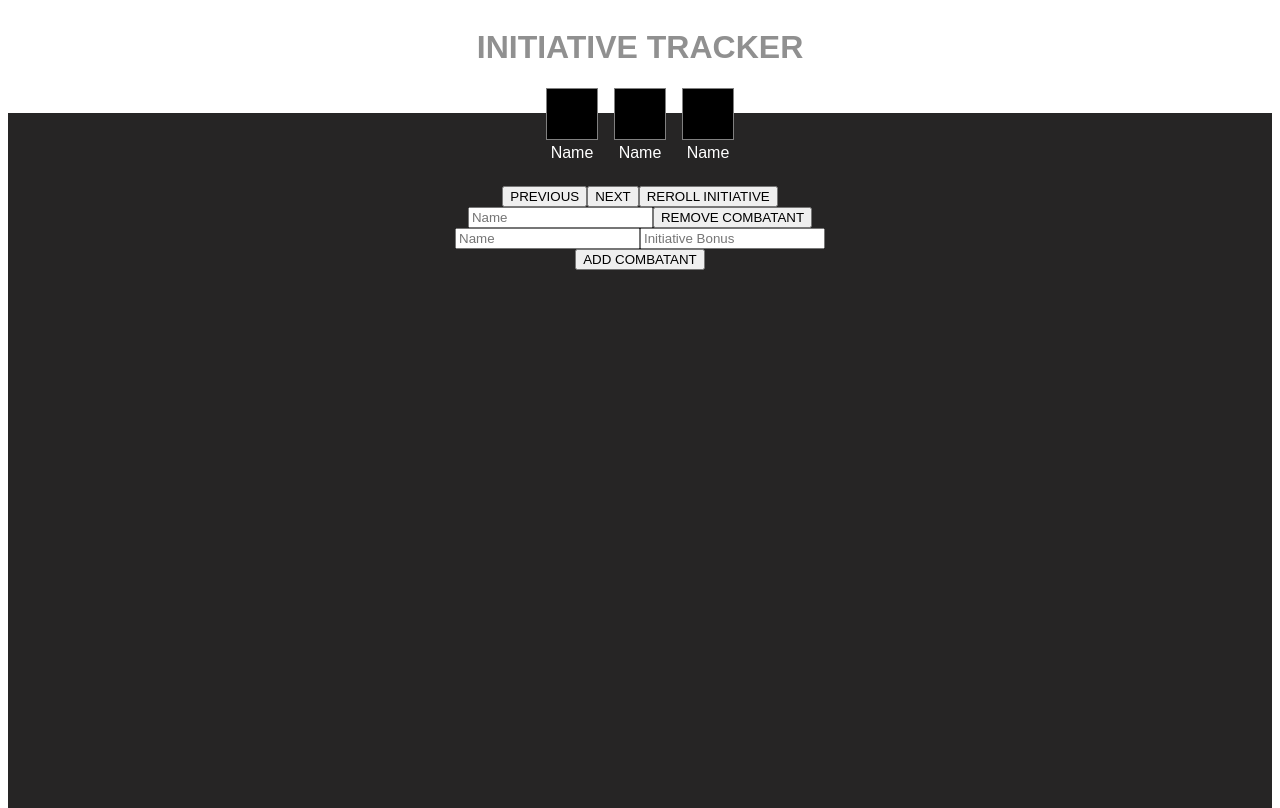
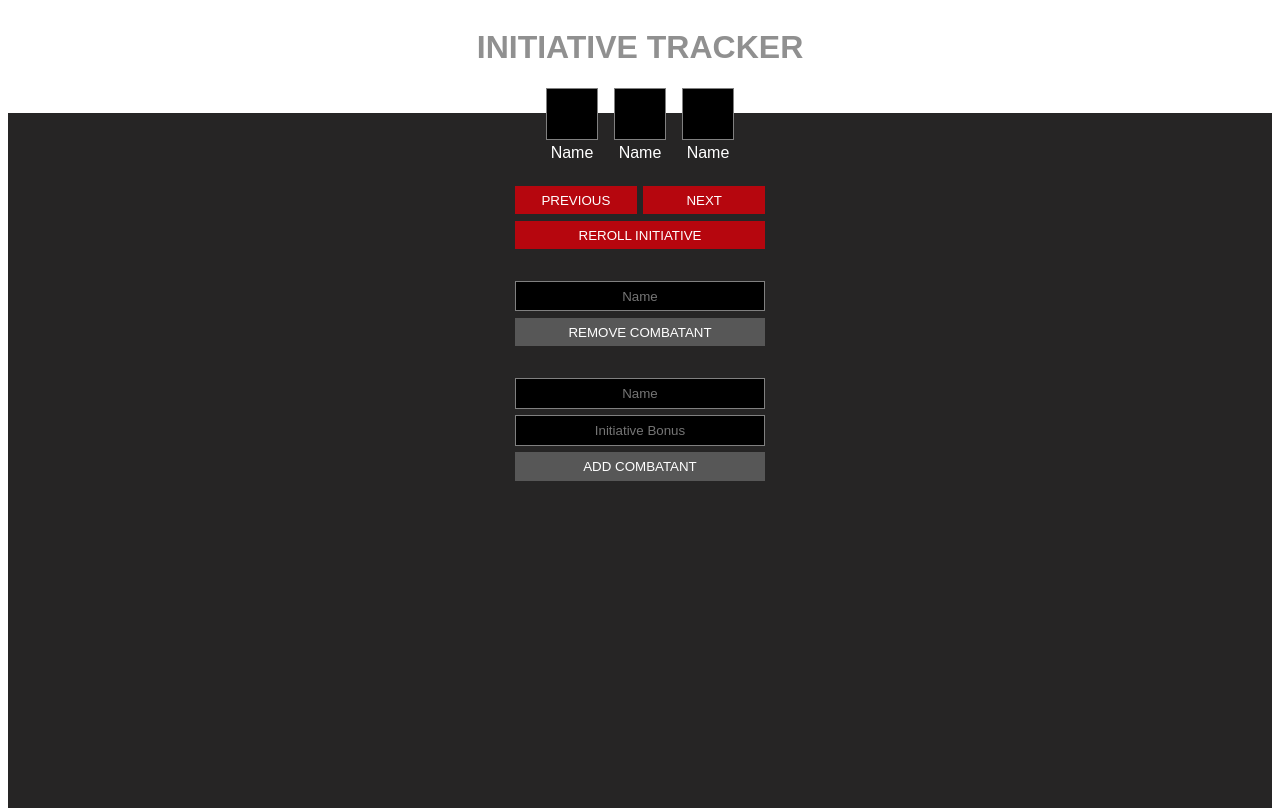
Before and after one commit to LFGames-GH/DandD_TakeHome_Assessment, a React (Vite) app in the folder dandd_takehome_assessment.client/: page / in a window 1280 px wide. Built offline with nearby package versions, Linux system fonts and the light colour scheme.

Commit message:
Finish styling page

```diff
--- a/dandd_takehome_assessment.client/src/App.css
+++ b/dandd_takehome_assessment.client/src/App.css
@@ -1,5 +1,4 @@
 .page {
-    display: flex;
     flex-direction: column;
 }
 
@@ -41,5 +40,43 @@ h1, button {
 
 #controls {
     margin: auto;
-    max-width: 400px;
+    max-width: 250px;
 }
+
+#controls > div {
+    margin-bottom: 2em;
+}
+
+button {
+    background-color: #575757;
+    border: 0;
+    color: white;
+    padding: 0.5em;
+    width: 100%;
+}
+
+.c-accent {
+    background-color: #b6060e;
+}
+
+.flex > button {
+    margin-bottom: 0.5em;
+}
+
+.flex > button:first-child {
+    margin-right: 0.25em;
+}
+
+.flex > button:last-child {
+    margin-left: 0.25em;
+}
+
+input {
+    background-color: black;
+    border: 1px solid gray;
+    box-sizing: border-box;
+    margin-bottom: 0.5em;
+    padding: 0.5em;
+    text-align: center;
+    width: 100%;
+}
--- a/dandd_takehome_assessment.client/src/App.jsx
+++ b/dandd_takehome_assessment.client/src/App.jsx
@@ -3,7 +3,7 @@ import './App.css';
 
 function App() {
     return (
-        <div className="page">
+        <div className="page flex">
             <h1>Initiative Tracker</h1>
 
             <div id="content">
@@ -26,9 +26,11 @@ function App() {
 
                 <div id="controls">
                     <div>
-                        <button>Previous</button>
-                        <button>Next</button>
-                        <button>Reroll Initiative</button>
+                        <div className="flex">
+                            <button className="c-accent">Previous</button>
+                            <button className="c-accent">Next</button>
+                        </div>
+                        <button className="c-accent">Reroll Initiative</button>
                     </div>
 
                     <div>
--- a/dandd_takehome_assessment.client/src/index.css
+++ b/dandd_takehome_assessment.client/src/index.css
@@ -6,3 +6,7 @@ body {
     font-family: Arial, Helvetica, sans-serif;
     text-align: center;
 }
+
+.flex {
+    display: flex;
+}
```
